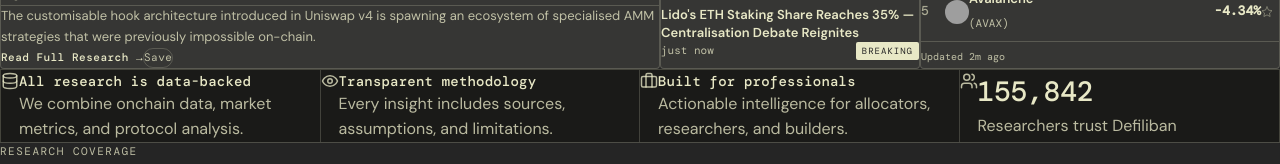
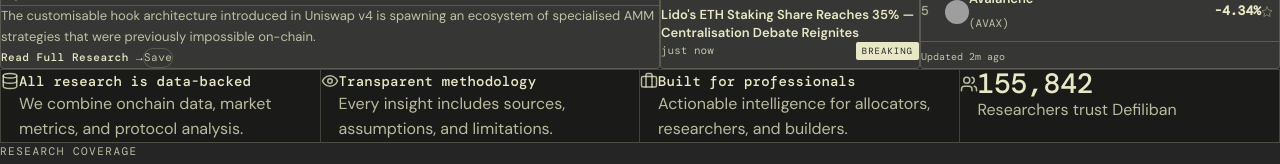
Before and after one commit to lequyn24-sudo/Defiliban, a Next.js app: page / in a window 1280 px wide. Shown: the part 418-582 px from the top of the page. Built offline with nearby package versions, Linux system fonts and the light colour scheme; no server answers; grey boxes are pictures that could not be loaded; a web font is replaced by a local one.

Commit message:
Fix icon vertical alignment for large item in TrustBar

```diff
--- a/app/(public)/page.tsx
+++ b/app/(public)/page.tsx
@@ -106,7 +106,7 @@
           >
             {item.icon && (
               <span
-                style={{ color: 'var(--text-dim)', flexShrink: 0, marginTop: '2px' }}
+                style={{ color: 'var(--text-dim)', flexShrink: 0, marginTop: item.large ? '5px' : '2px' }}
               >
                 {item.icon}
               </span>
@@ -120,6 +120,7 @@
                     fontWeight: 500,
                     color: 'var(--text-primary)',
                     letterSpacing: '-0.3px',
+                    lineHeight: 1,
                     marginBottom: 'var(--sp-1)',
                   }}
                 >
```
